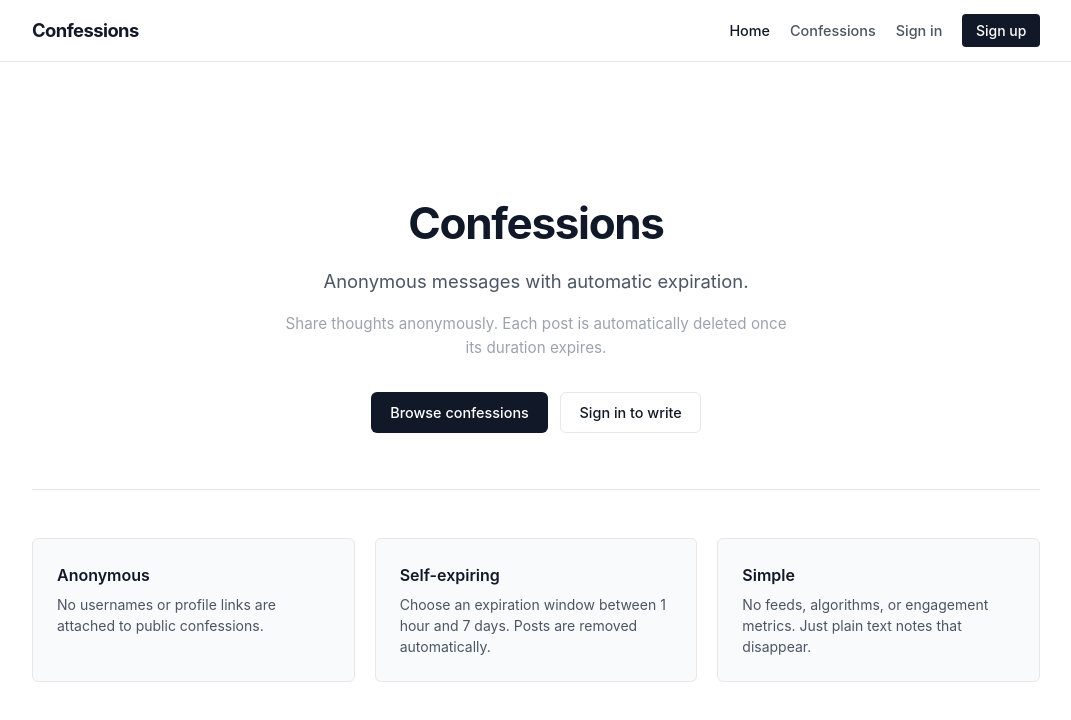
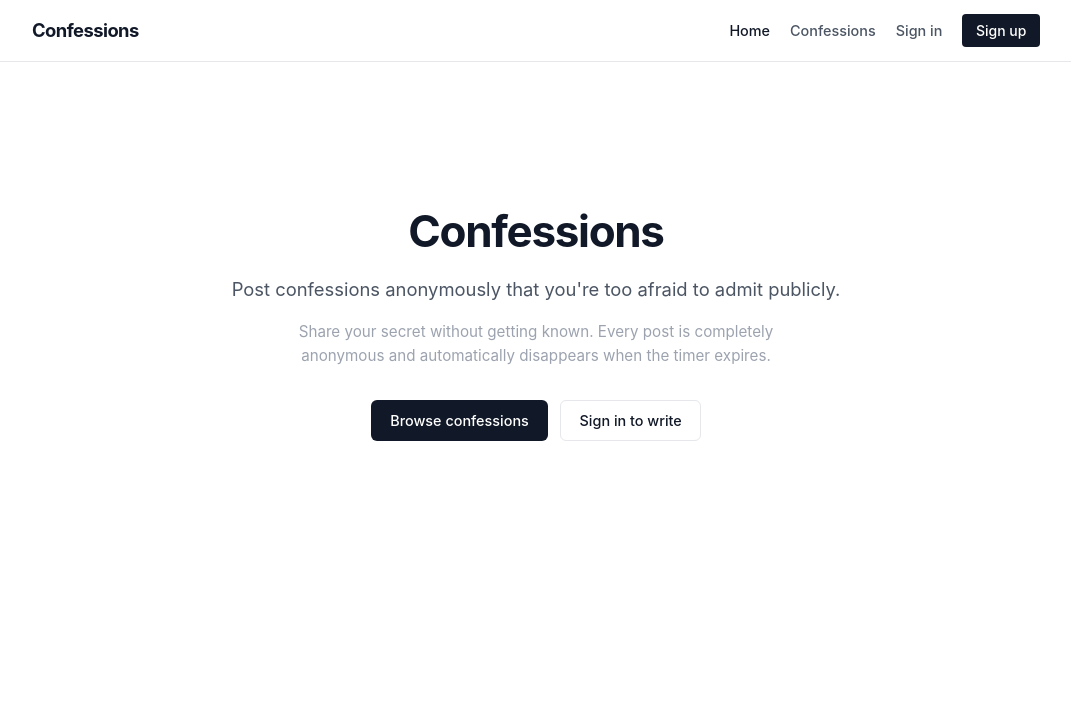
Before and after one commit to syedmugheessali/Confessions, a React (Vite) app in the folder client/: page / in a window 1280 px wide. Shown: the top 720 px of the page, without its empty margins (104-1175 px from the left). Built offline with nearby package versions, Linux system fonts and the light colour scheme.

Commit message:
minor changes on landing page

```diff
--- a/client/src/pages/FeedPage.jsx
+++ b/client/src/pages/FeedPage.jsx
@@ -67,7 +67,10 @@
   return (
     <div className="page-container feed-page">
       <div className="feed-header">
-        <h2>Latest Confessions</h2>
+        <div>
+          <h2>Latest Confessions</h2>
+          <p className="subtitle-text">Share your secret without getting known.</p>
+        </div>
         <button className="btn-secondary" onClick={handleRefresh}>
           Refresh
         </button>
--- a/client/src/pages/HomePage.jsx
+++ b/client/src/pages/HomePage.jsx
@@ -9,9 +9,11 @@
     <div className="home-page">
       <section className="hero-section">
         <h1 className="hero-title">Confessions</h1>
-        <p className="hero-subtitle">Anonymous messages with automatic expiration.</p>
+        <p className="hero-subtitle">
+          Post confessions anonymously that you're too afraid to admit publicly.
+        </p>
         <p className="hero-desc">
-          Share thoughts anonymously. Each post is automatically deleted once its duration expires.
+          Share your secret without getting known. Every post is completely anonymous and automatically disappears when the timer expires.
         </p>
         <div className="hero-actions">
           <Link to="/confessions" className="btn-primary">Browse confessions</Link>
@@ -22,21 +24,6 @@
           )}
         </div>
       </section>
-
-      <section className="features-section">
-        <div className="feature-card">
-          <h3>Anonymous</h3>
-          <p>No usernames or profile links are attached to public confessions.</p>
-        </div>
-        <div className="feature-card">
-          <h3>Self-expiring</h3>
-          <p>Choose an expiration window between 1 hour and 7 days. Posts are removed automatically.</p>
-        </div>
-        <div className="feature-card">
-          <h3>Simple</h3>
-          <p>No feeds, algorithms, or engagement metrics. Just plain text notes that disappear.</p>
-        </div>
-      </section>
     </div>
   );
 };
--- a/client/src/styles/index.css
+++ b/client/src/styles/index.css
@@ -369,8 +369,7 @@
 
 .hero-section {
   text-align: center;
-  padding: 4.5rem 1rem 3.5rem;
-  border-bottom: 1px solid var(--border);
+  padding: 5rem 1rem 4rem;
 }
 
 .hero-title {
```
